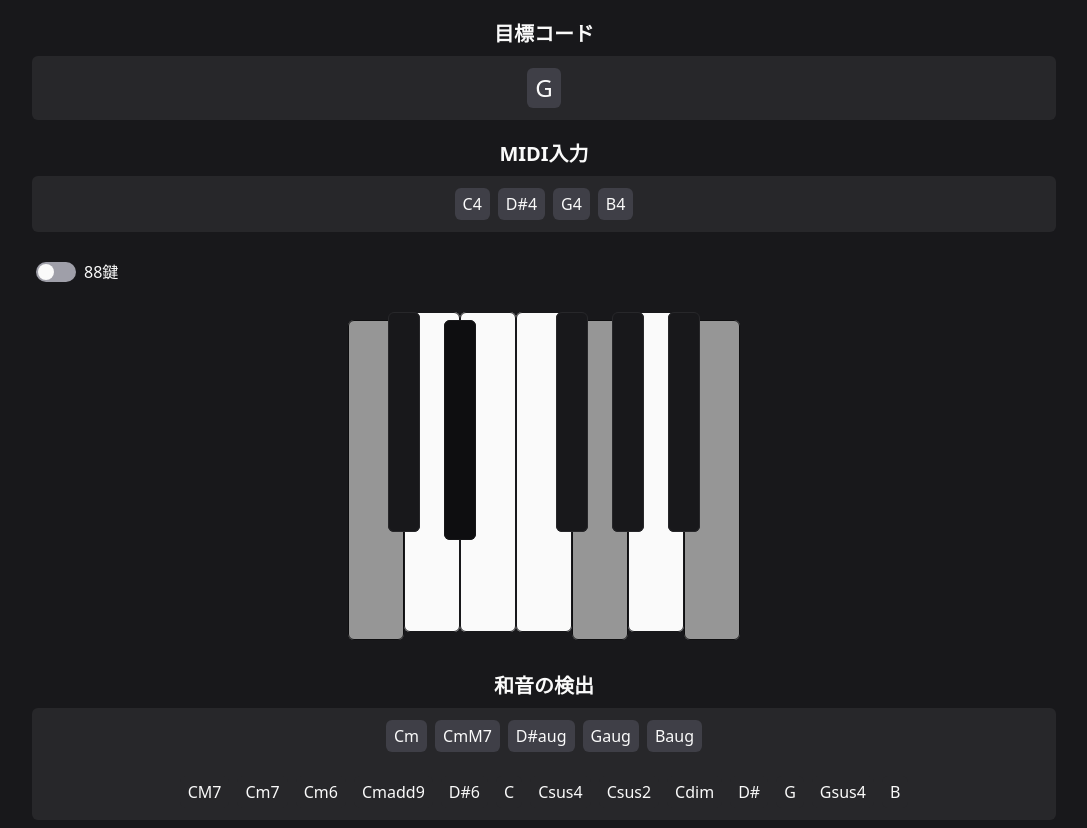
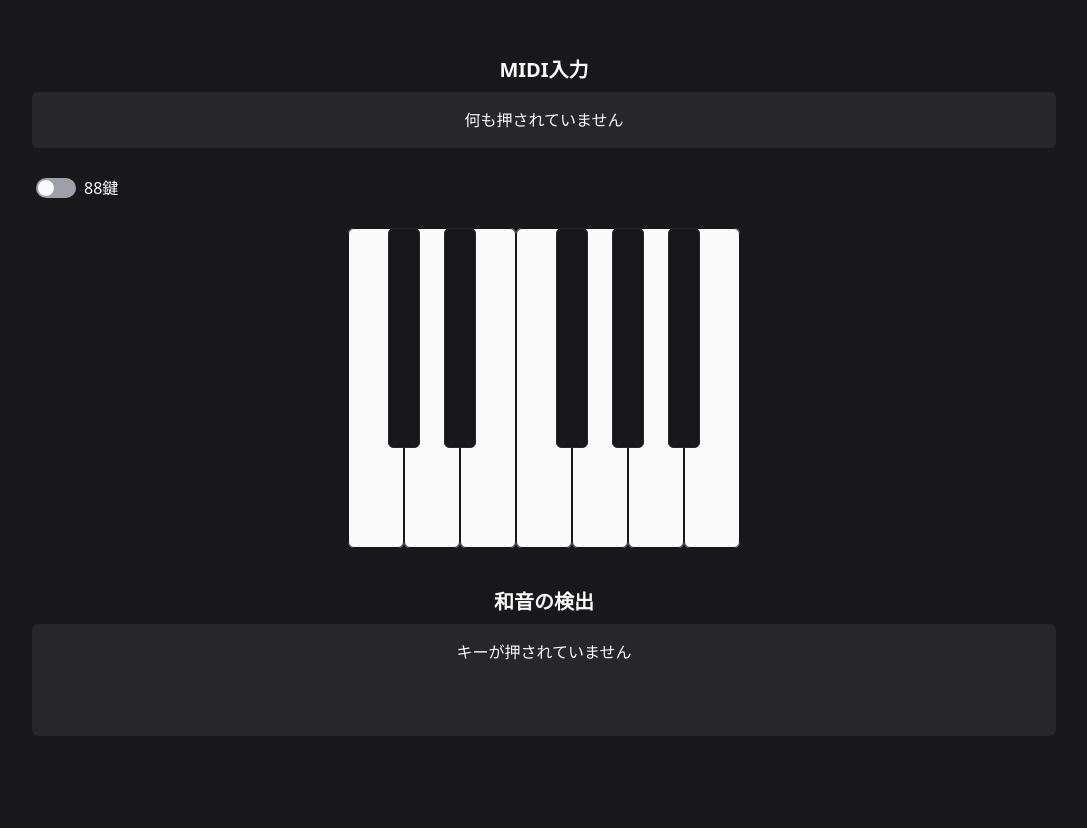
Before and after one commit to tarakichi/piano_chord_practice, a React (Vite) app: page /practice in a window 1280 px wide. Shown: the whole page, without its empty margins (96-1183 px from the left). After the commit the page ends 800 px from the top, so only its background shows below. Built offline with nearby package versions, Linux system fonts and the light colour scheme.

Commit message:
add utils

```diff
--- a/src/components/TargetChord.tsx
+++ /dev/null
@@ -1,43 +0,0 @@
-import { useEffect, useState } from "react";
-
-const chordList = [
-  "C", "Cm", "C7", "CM7", "Cm7",
-  "D", "Dm", "D7", "DM7", "Dm7",
-  "E", "Em", "E7", "EM7", "Em7",
-  "F", "Fm", "F7", "FM7", "Fm7",
-  "G", "Gm", "G7", "GM7", "Gm7",
-  "A", "Am", "A7", "AM7", "Am7",
-  "B", "Bm", "B7", "BM7", "Bm7"
-];
-
-interface Props {
-    midiNotes: number[]
-}
-
-export default function TargetChord({ midiNotes }: Props) {
-    const [currentChord, setCurrentChord] = useState<string | null>(null);
-
-    const pickRandomChord = () => {
-        const randomIndex = Math.floor(Math.random() * chordList.length);
-        setCurrentChord(chordList[randomIndex]);
-    };
-
-    useEffect(() => {
-        pickRandomChord()
-    })
-
-    return (
-        <div className="my-5">
-            <h2 className='text-zinc-50 font-bold text-xl'>目標コード</h2>
-            <div className='flex justify-center bg-zinc-800 rounded-md my-2 mx-auto max-h-16 overflow-x-hidden overflow-y-auto max-w-4/5 h-16'>
-                <div
-                    className="
-                        mx-1 my-3 rounded-md font-medium text-2xl text-zinc-50 bg-zinc-700 py-1 px-2
-                        hover:shadow-lg hover:shadow-zinc-500/50 hover:brightness-110
-                        transiton duration-200 ease-in-out
-                    "
-                >{currentChord}</div>
-            </div>
-        </div>
-    )
-}
--- a/src/pages/ChordPractice.tsx
+++ b/src/pages/ChordPractice.tsx
@@ -1,24 +1,24 @@
+import { useEffect, useState } from 'react';
+import { motion } from "framer-motion";
 import MidiInputViewer from '../components/MidiInputViewer';
 import ChordDisplay from '../components/ChordDisplay';
-import { useEffect, useState } from 'react';
 import Keyboard from '../components/Keyboard';
-import TargetChord from '../components/TargetChord';
-import { motion } from "framer-motion";
+import { getTargetChord } from '../utils/TargetChord';
+import { chordMatch } from '../utils/chordMatch';
 
 export default function ChordPractice() {
   const [midiNotes, setMidiNotes] = useState<number[]>([]);
 
   useEffect(() => {
-    setMidiNotes([60,63,67,71]);
-  },[])
+    // setMidiNotes([60,63,67,71]);
+  },[midiNotes])
 
   return (
     <motion.div
       initial={{ opacity: 0 }}
       animate={{ opacity: 1 }}
-      transition={{ duration: 2 }}
+      transition={{ duration: 1 }}
     >
-      <TargetChord midiNotes={midiNotes}/>
       <MidiInputViewer midiNotes={midiNotes} onMidiNotesChange={setMidiNotes}/>
       <Keyboard midiNotes={midiNotes}/>
       <ChordDisplay midiNotes={midiNotes}/>
--- /dev/null
+++ b/src/utils/TargetChord.ts
@@ -0,0 +1,13 @@
+const chordList = [
+  "C", "Cm", "C7", "CM7", "Cm7",
+  "D", "Dm", "D7", "DM7", "Dm7",
+  "E", "Em", "E7", "EM7", "Em7",
+  "F", "Fm", "F7", "FM7", "Fm7",
+  "G", "Gm", "G7", "GM7", "Gm7",
+  "A", "Am", "A7", "AM7", "Am7",
+  "B", "Bm", "B7", "BM7", "Bm7"
+];
+
+export function getTargetChord() {
+    return chordList[Math.floor(Math.random() * chordList.length)];
+}
--- /dev/null
+++ b/src/utils/chordMatch.ts
@@ -0,0 +1,3 @@
+export function chordMatch( userChord: string, targetChord: string): boolean {
+    return userChord === targetChord;
+}
```
